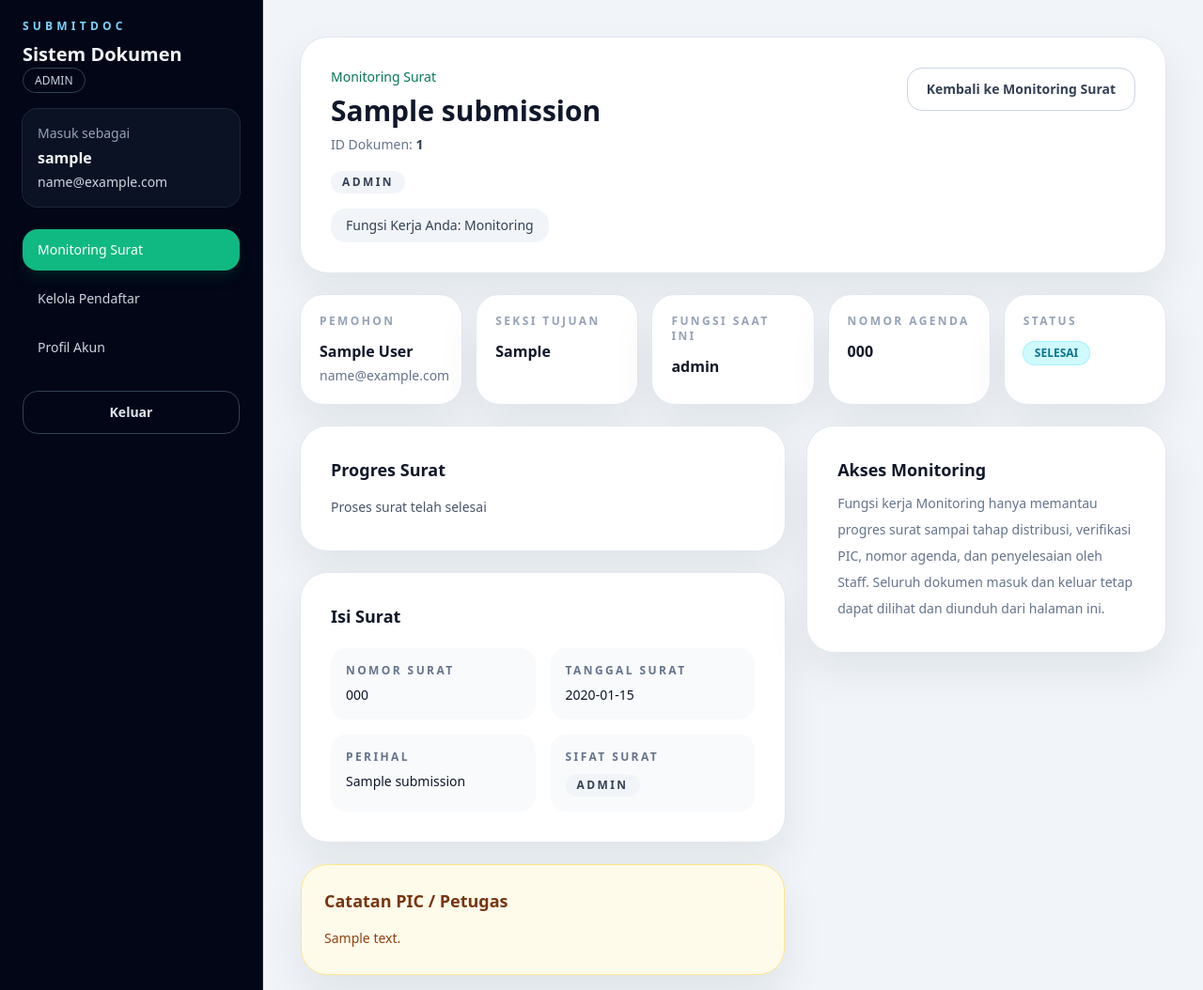
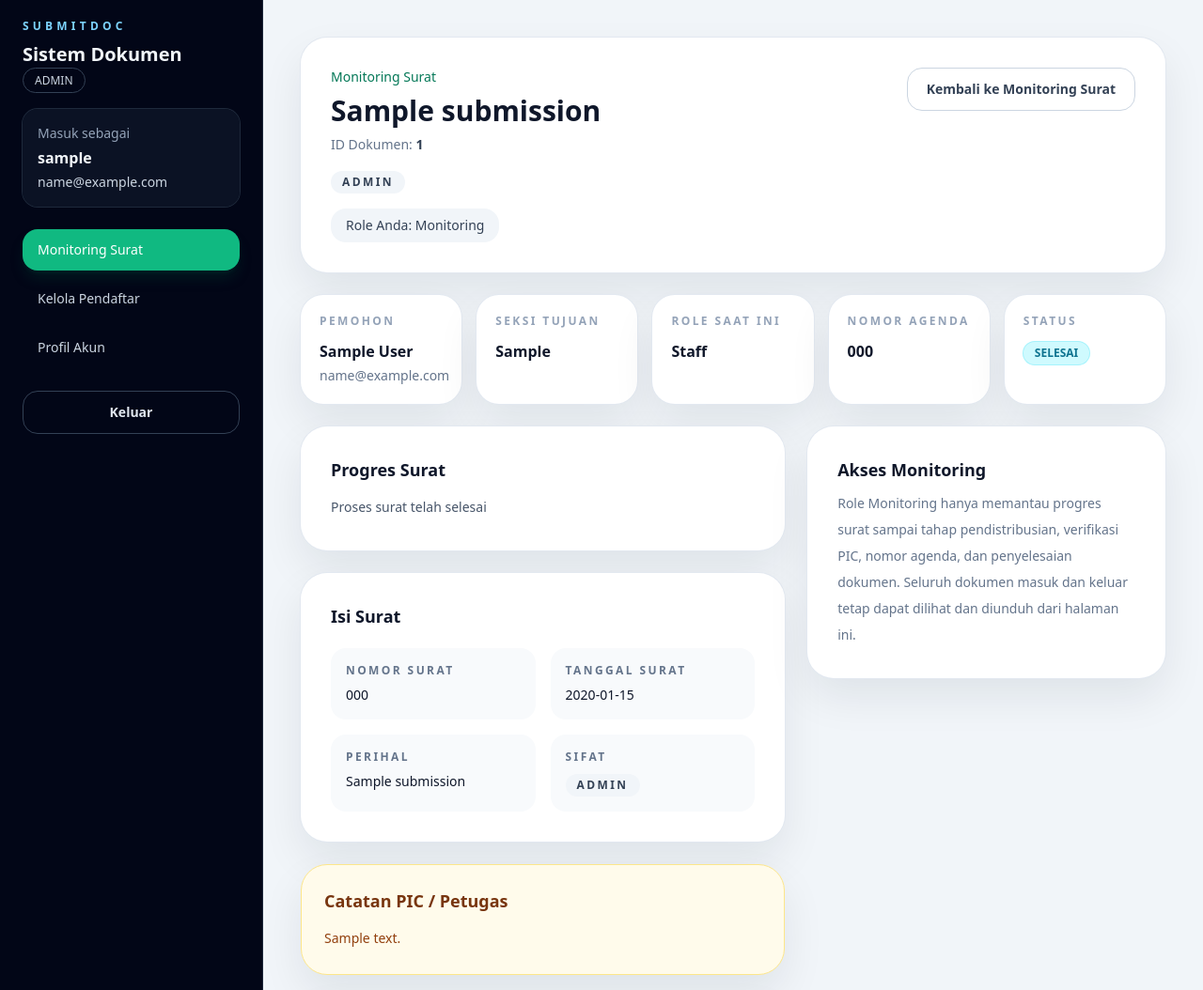
Before and after one commit to donirizkyf/esurat, a FastAPI app: page /admin/documents/1 in a window 1280 px wide. Shown: the top 1054 px of the page at 94% size. Run offline with FastAPI, Linux system fonts and the light colour scheme; the visitor is signed in with stand-in values (Sample User, id 1); tables that the repository leaves empty hold one stand-in row (values such as "Sample post"); some libraries are stand-ins or nearby versions.

Commit message:
Refine agenda flow and role-based document panels

```diff
--- a/app/main.py
+++ b/app/main.py
@@ -59,7 +59,7 @@ VALID_ACCOUNT_STATUSES = tuple(ACCOUNT_STATUS_LABELS.keys())
 USER_SCOPE_OPTIONS = ("service_user", "internal")
 INTERNAL_ACCOUNT_TYPE_OPTIONS = ("admin", "super_admin")
 INTERNAL_STAFF_ROLE_OPTIONS = ("OA", "Monitoring", "PIC", "Staff", "Staff KK")
-SUPER_ADMIN_STAFF_ROLE_LABEL = "Semua"
+SUPER_ADMIN_STAFF_ROLE_LABEL = "Super Admin"
 STAFF_ROLE_OA = "OA"
 STAFF_ROLE_MONITORING = "Monitoring"
 STAFF_ROLE_PIC = "PIC"
@@ -173,6 +173,18 @@ def get_staff_function(user: models.User | None) -> str:
     return normalized
 
 
+def get_current_submission_role(submission: models.DocumentSubmission) -> str:
+    if submission.status == "PENOMORAN_AGENDA":
+        return STAFF_ROLE_OA
+    if submission.status == "VERIFIKASI_PETUGAS":
+        return STAFF_ROLE_PIC
+    if submission.status in {"PENELITIAN_DOKUMEN", "SELESAI"}:
+        return STAFF_ROLE_STAFF
+    if submission.status == "PENOLAKAN":
+        return submission.assigned_staff_role or STAFF_ROLE_OA
+    return submission.assigned_staff_role or STAFF_ROLE_OA
+
+
 def can_route_document(user: models.User | None) -> bool:
     return is_super_admin(user) or get_staff_function(user) == STAFF_ROLE_OA
 
@@ -202,6 +214,38 @@ def can_edit_submission_metadata(user: models.User | None) -> bool:
     )
 
 
+def can_show_route_panel(user: models.User | None, submission: models.DocumentSubmission) -> bool:
+    return submission.status == "PENOMORAN_AGENDA" and can_route_document(user)
+
+
+def can_show_verify_panel(user: models.User | None, submission: models.DocumentSubmission) -> bool:
+    return (
+        submission.status == "VERIFIKASI_PETUGAS"
+        and can_verify_document(user)
+        and can_operate_on_section(user, submission.assigned_section)
+    )
+
+
+def can_show_complete_panel(user: models.User | None, submission: models.DocumentSubmission) -> bool:
+    return (
+        submission.status == "PENELITIAN_DOKUMEN"
+        and can_upload_response_document(user)
+        and can_operate_on_section(user, submission.assigned_section)
+    )
+
+
+def can_show_metadata_panel(user: models.User | None, submission: models.DocumentSubmission) -> bool:
+    if not can_edit_submission_metadata(user):
+        return False
+    if submission.status == "PENOMORAN_AGENDA":
+        return can_route_document(user)
+    if submission.status == "VERIFIKASI_PETUGAS":
+        return can_verify_document(user) and can_operate_on_section(user, submission.assigned_section)
+    if submission.status == "PENELITIAN_DOKUMEN":
+        return can_upload_response_document(user) and can_operate_on_section(user, submission.assigned_section)
+    return False
+
+
 def normalize_urgency_level(raw_value: str | None) -> str:
     normalized = (raw_value or "BIASA").strip().upper()
     if normalized not in URGENCY_OPTIONS:
@@ -229,20 +273,24 @@ def build_section_code(section_name: str) -> str:
 
 
 def generate_agenda_number(db: Session, section_name: str) -> str:
-    code = build_section_code(section_name)
-    today_stamp = datetime.now().strftime("%Y%m%d")
-    prefix = f"AGD/{code}/{today_stamp}/"
+    now = datetime.now()
+    year_start = datetime(now.year, 1, 1)
+    next_year_start = datetime(now.year + 1, 1, 1)
     existing_count = (
         db.query(models.DocumentSubmission)
-        .filter(models.DocumentSubmission.agenda_number.like(f"{prefix}%"))
+        .filter(
+            models.DocumentSubmission.agenda_number.isnot(None),
+            models.DocumentSubmission.created_at >= year_start,
+            models.DocumentSubmission.created_at < next_year_start,
+        )
         .count()
     )
-    return f"{prefix}{existing_count + 1:04d}"
+    return f"{existing_count + 1:06d}"
 
 
 def get_submission_progress_label(submission: models.DocumentSubmission) -> str:
     if submission.status == "PENOMORAN_AGENDA":
-        return "Menunggu tindakan OA untuk distribusi ke PIC atau Staff"
+        return "Menunggu tindakan OA untuk pendistribusian ke seksi tujuan"
     if submission.status == "VERIFIKASI_PETUGAS":
         return f"Menunggu verifikasi PIC seksi {submission.assigned_section or '-'}"
     if submission.status == "PENELITIAN_DOKUMEN":
@@ -285,7 +333,7 @@ def build_admin_dashboard_context(
         "status_labels": STATUS_LABELS,
         "valid_statuses": VALID_STATUSES,
         "selected_status": selected_status,
-        "staff_function": get_staff_function(current_user),
+        "staff_role": get_staff_function(current_user),
         "can_route_document": can_route_document(current_user),
         "can_verify_document": can_verify_document(current_user),
         "can_upload_response_document": can_upload_response_document(current_user),
@@ -744,19 +792,14 @@ def update_document_metadata(
     current_user = get_admin_user(request, db)
     if not current_user:
         return RedirectResponse(url="/login/petugas", status_code=status.HTTP_303_SEE_OTHER)
-    if not can_edit_submission_metadata(current_user):
-        raise HTTPException(
-            status_code=status.HTTP_403_FORBIDDEN,
-            detail="Petugas ini tidak memiliki hak untuk mengubah metadata surat.",
-        )
 
     submission = get_internal_submission(db, document_id)
     if not submission:
         return RedirectResponse(url="/admin/dashboard", status_code=status.HTTP_303_SEE_OTHER)
-    if not can_operate_on_section(current_user, submission.assigned_section):
+    if not can_show_metadata_panel(current_user, submission):
         raise HTTPException(
             status_code=status.HTTP_403_FORBIDDEN,
-            detail="Petugas hanya dapat mengubah metadata surat pada seksinya.",
+            detail="Metadata surat hanya dapat diubah oleh role yang aktif pada tahap surat ini.",
         )
 
     cleaned_letter_number = letter_number.strip()
@@ -1035,13 +1078,14 @@ def build_admin_document_detail_context(
         "submission": submission,
         "status_labels": STATUS_LABELS,
         "upload_error": upload_error,
-        "staff_function": get_staff_function(current_user),
+        "staff_role": get_staff_function(current_user),
+        "current_submission_role": get_current_submission_role(submission),
         "submission_progress": get_submission_progress_label(submission),
-        "can_route_document": can_route_document(current_user),
-        "can_verify_document": can_verify_document(current_user),
-        "can_upload_response_document": can_upload_response_document(current_user),
-        "can_complete_document": can_complete_document(current_user),
-        "can_edit_submission_metadata": can_edit_submission_metadata(current_user),
+        "can_route_document": can_show_route_panel(current_user, submission),
+        "can_verify_document": can_show_verify_panel(current_user, submission),
+        "can_upload_response_document": can_show_complete_panel(current_user, submission),
+        "can_complete_document": can_show_complete_panel(current_user, submission),
+        "can_edit_submission_metadata": can_show_metadata_panel(current_user, submission),
         "can_download_original": True,
         "can_download_result": bool(submission.result_stored_filename),
         "internal_section_options": INTERNAL_SECTION_OPTIONS,
@@ -1053,7 +1097,6 @@ def build_admin_document_detail_context(
 def distribute_document(
     document_id: str,
     request: Request,
-    target_staff_role: str = Form(...),
     section_name: str = Form(...),
     db: Session = Depends(get_db),
 ):
@@ -1067,24 +1110,17 @@ def distribute_document(
     if not submission:
         return RedirectResponse(url="/admin/dashboard", status_code=status.HTTP_303_SEE_OTHER)
 
-    cleaned_target = target_staff_role.strip()
     cleaned_section = section_name.strip()
-    if cleaned_target not in {STAFF_ROLE_PIC, STAFF_ROLE_STAFF}:
-        return RedirectResponse(url=f"/admin/documents/{document_id}", status_code=status.HTTP_303_SEE_OTHER)
     if cleaned_section not in INTERNAL_SECTION_OPTIONS:
         return RedirectResponse(url=f"/admin/documents/{document_id}", status_code=status.HTTP_303_SEE_OTHER)
     if submission.status in {"PENOLAKAN", "SELESAI"}:
         return RedirectResponse(url=f"/admin/documents/{document_id}", status_code=status.HTTP_303_SEE_OTHER)
 
     submission.assigned_section = cleaned_section
-    submission.assigned_staff_role = cleaned_target
+    submission.assigned_staff_role = STAFF_ROLE_PIC
     submission.admin_notes = None
-    if cleaned_target == STAFF_ROLE_PIC:
-        submission.status = "VERIFIKASI_PETUGAS"
-        submission.agenda_number = None
-    else:
-        submission.status = "PENELITIAN_DOKUMEN"
-        submission.agenda_number = generate_agenda_number(db, cleaned_section)
+    submission.status = "VERIFIKASI_PETUGAS"
+    submission.agenda_number = None
 
     db.commit()
     log_audit_event(db, request, current_user.id, "verify", submission.document_id)
--- a/templates/admin_dashboard.html
+++ b/templates/admin_dashboard.html
@@ -11,10 +11,10 @@
                 <p class="text-sm font-medium text-emerald-700">Menu Petugas</p>
                 <h1 class="mt-2 text-3xl font-semibold text-slate-900">Monitoring Surat</h1>
                 <p class="mt-2 max-w-3xl text-sm leading-6 text-slate-500">
-                    Pantau progres surat masuk dari pengguna jasa, cek distribusi ke seksi, verifikasi PIC, nomor agenda otomatis, sampai upload surat jawaban oleh staff.
+                    Pantau progres surat masuk dari pengguna jasa, cek pendistribusian ke seksi, verifikasi PIC, nomor agenda otomatis, sampai upload surat jawaban oleh staff.
                 </p>
                 <div class="mt-4 inline-flex rounded-2xl bg-slate-100 px-4 py-2 text-sm font-medium text-slate-700">
-                    Fungsi Kerja Anda: {{ staff_function }}
+                    Role Anda: {{ staff_role }}
                 </div>
             </div>
             <form class="grid gap-3 sm:grid-cols-[minmax(220px,1fr)_auto]" method="get" action="/admin/dashboard">
@@ -57,7 +57,7 @@
                     <tr class="text-left text-xs font-semibold uppercase tracking-[0.2em] text-slate-500">
                         <th class="px-6 py-4">Surat Masuk</th>
                         <th class="px-6 py-4">Pemohon</th>
-                        <th class="px-6 py-4">Seksi / Fungsi</th>
+                        <th class="px-6 py-4">Seksi / Role</th>
                         <th class="px-6 py-4">Agenda</th>
                         <th class="px-6 py-4">Progres</th>
                         <th class="px-6 py-4">Aksi</th>
--- a/templates/admin_document_detail.html
+++ b/templates/admin_document_detail.html
@@ -15,7 +15,7 @@
                     <span class="{{ urgency_badge_class(submission.urgency_level) }}">{{ submission.urgency_level }}</span>
                 </div>
                 <div class="mt-4 inline-flex rounded-2xl bg-slate-100 px-4 py-2 text-sm font-medium text-slate-700">
-                    Fungsi Kerja Anda: {{ staff_function }}
+                    Role Anda: {{ staff_role }}
                 </div>
             </div>
             <a href="/admin/dashboard" class="inline-flex items-center justify-center rounded-2xl border border-slate-300 px-5 py-3 text-sm font-semibold text-slate-700 transition hover:bg-slate-50">
@@ -35,8 +35,8 @@
             <p class="mt-3 text-base font-semibold text-slate-900">{{ submission.assigned_section or '-' }}</p>
         </div>
         <div class="rounded-[24px] bg-white p-5 shadow-panel ring-1 ring-slate-200">
-            <p class="text-xs font-semibold uppercase tracking-[0.2em] text-slate-400">Fungsi Saat Ini</p>
-            <p class="mt-3 text-base font-semibold text-slate-900">{{ submission.assigned_staff_role or 'OA' }}</p>
+            <p class="text-xs font-semibold uppercase tracking-[0.2em] text-slate-400">Role Saat Ini</p>
+            <p class="mt-3 text-base font-semibold text-slate-900">{{ current_submission_role }}</p>
         </div>
         <div class="rounded-[24px] bg-white p-5 shadow-panel ring-1 ring-slate-200">
             <p class="text-xs font-semibold uppercase tracking-[0.2em] text-slate-400">Nomor Agenda</p>
@@ -71,7 +71,7 @@
                         <dd class="mt-2 text-sm font-medium text-slate-900">{{ submission.subject }}</dd>
                     </div>
                     <div class="rounded-2xl bg-slate-50 p-4">
-                        <dt class="text-xs font-semibold uppercase tracking-[0.2em] text-slate-500">Sifat Surat</dt>
+                        <dt class="text-xs font-semibold uppercase tracking-[0.2em] text-slate-500">Sifat</dt>
                         <dd class="mt-2">
                             <span class="{{ urgency_badge_class(submission.urgency_level) }}">{{ submission.urgency_level }}</span>
                         </dd>
@@ -88,7 +88,7 @@
             {% if can_edit_submission_metadata %}
             <div class="rounded-[28px] bg-white p-6 shadow-panel ring-1 ring-slate-200 sm:p-8">
                 <h2 class="text-lg font-semibold text-slate-900">Edit Metadata Surat</h2>
-                <p class="mt-2 text-sm text-slate-500">OA, PIC, Staff, dan Staff KK dapat memperbarui nomor surat, tanggal surat, dan perihal sesuai dokumen terbaru yang sedang diproses.</p>
+                <p class="mt-2 text-sm text-slate-500">Role aktif pada tahap surat ini dapat memperbarui nomor surat, tanggal surat, dan perihal sesuai dokumen terbaru yang sedang diproses.</p>
                 <form class="mt-5 grid gap-4 sm:grid-cols-2" method="post" action="/admin/documents/{{ submission.document_id }}/metadata">
                     <div class="space-y-2">
                         <label for="letter_number" class="text-sm font-semibold text-slate-700">Nomor Surat</label>
@@ -146,18 +146,11 @@
         <div class="space-y-6">
             {% if can_route_document %}
             <div class="rounded-[28px] bg-white p-6 shadow-panel ring-1 ring-slate-200 sm:p-8">
-                <h2 class="text-lg font-semibold text-slate-900">Distribusi oleh OA</h2>
+                <h2 class="text-lg font-semibold text-slate-900">Pendistribusian Dokumen</h2>
                 <p class="mt-2 text-sm text-slate-500">
-                    OA dapat mendistribusikan surat langsung ke PIC untuk verifikasi atau langsung ke Staff jika surat tidak memerlukan verifikasi. Distribusi ke Staff akan otomatis membuat nomor agenda.
+                    OA menentukan seksi tujuan untuk surat ini. Setelah pendistribusian, surat masuk ke tahap verifikasi petugas pada seksi terkait.
                 </p>
                 <form class="mt-5 space-y-4" method="post" action="/admin/documents/{{ submission.document_id }}/distribute">
-                    <div>
-                        <label for="target_staff_role" class="text-sm font-semibold text-slate-700">Distribusikan ke</label>
-                        <select id="target_staff_role" name="target_staff_role" class="mt-2 w-full rounded-2xl border border-slate-200 bg-slate-50 px-4 py-3 text-sm outline-none transition focus:border-emerald-400 focus:bg-white focus:ring-4 focus:ring-emerald-100">
-                            <option value="PIC">PIC Seksi</option>
-                            <option value="Staff">Staff Seksi</option>
-                        </select>
-                    </div>
                     <div>
                         <label for="section_name" class="text-sm font-semibold text-slate-700">Seksi Tujuan</label>
                         <select id="section_name" name="section_name" class="mt-2 w-full rounded-2xl border border-slate-200 bg-slate-50 px-4 py-3 text-sm outline-none transition focus:border-emerald-400 focus:bg-white focus:ring-4 focus:ring-emerald-100">
@@ -167,7 +160,7 @@
                         </select>
                     </div>
                     <button type="submit" class="inline-flex w-full items-center justify-center rounded-2xl bg-emerald-600 px-5 py-3 text-sm font-semibold text-white transition hover:bg-emerald-700">
-                        Simpan Distribusi Surat
+                        Simpan Pendistribusian Dokumen
                     </button>
                 </form>
             </div>
@@ -177,12 +170,12 @@
             <div class="rounded-[28px] bg-white p-6 shadow-panel ring-1 ring-slate-200 sm:p-8">
                 <h2 class="text-lg font-semibold text-slate-900">Verifikasi oleh PIC</h2>
                 <p class="mt-2 text-sm text-slate-500">
-                    Jika dokumen lengkap, surat akan otomatis mendapat nomor agenda dan masuk ke Staff seksi terkait. Jika tidak lengkap, surat ditolak permanen dan pengguna jasa harus mengunggah surat baru.
+                    Jika dokumen lengkap, surat akan otomatis mendapat nomor agenda dan masuk ke penelitian dokumen pada seksi terkait. Jika tidak lengkap, surat ditolak permanen dan pengguna jasa harus mengunggah surat baru.
                 </p>
                 <div class="mt-5 flex flex-col gap-3">
                     <form method="post" action="/admin/documents/{{ submission.document_id }}/verify-accept">
                         <button type="submit" class="inline-flex w-full items-center justify-center rounded-2xl bg-emerald-600 px-5 py-3 text-sm font-semibold text-white transition hover:bg-emerald-700">
-                            Verifikasi Lengkap dan Distribusikan ke Staff
+                            Verifikasi Lengkap
                         </button>
                     </form>
                 </div>
@@ -218,7 +211,7 @@
 
             {% if can_upload_response_document %}
             <div class="rounded-[28px] bg-white p-6 shadow-panel ring-1 ring-slate-200 sm:p-8">
-                <h2 class="text-lg font-semibold text-slate-900">Penyelesaian oleh Staff / Staff KK</h2>
+                <h2 class="text-lg font-semibold text-slate-900">Penyelesaian Dokumen</h2>
                 <p class="mt-2 text-sm text-slate-500">
                     Staff atau Staff KK menerima surat yang sudah bernomor agenda untuk diteliti. Jika ada surat jawaban, unggah ke sistem. Jika tidak ada surat jawaban, petugas tetap bisa menandai proses sebagai selesai.
                 </p>
@@ -246,11 +239,11 @@
             </div>
             {% endif %}
 
-            {% if staff_function == 'Monitoring' %}
+            {% if staff_role == 'Monitoring' %}
             <div class="rounded-[28px] bg-white p-6 shadow-panel ring-1 ring-slate-200 sm:p-8">
                 <h2 class="text-lg font-semibold text-slate-900">Akses Monitoring</h2>
                 <p class="mt-2 text-sm leading-7 text-slate-500">
-                    Fungsi kerja Monitoring hanya memantau progres surat sampai tahap distribusi, verifikasi PIC, nomor agenda, dan penyelesaian oleh Staff. Seluruh dokumen masuk dan keluar tetap dapat dilihat dan diunduh dari halaman ini.
+                    Role Monitoring hanya memantau progres surat sampai tahap pendistribusian, verifikasi PIC, nomor agenda, dan penyelesaian dokumen. Seluruh dokumen masuk dan keluar tetap dapat dilihat dan diunduh dari halaman ini.
                 </p>
             </div>
             {% endif %}
--- a/templates/admin_users.html
+++ b/templates/admin_users.html
@@ -64,7 +64,7 @@
                     <tr class="text-left text-xs font-semibold uppercase tracking-[0.2em] text-slate-500">
                         <th class="px-6 py-4">{% if user_scope == 'service_user' %}Perusahaan{% else %}Petugas{% endif %}</th>
                         <th class="px-6 py-4">{% if user_scope == 'service_user' %}PIC{% else %}Kontak{% endif %}</th>
-                        <th class="px-6 py-4">{% if user_scope == 'service_user' %}Identitas{% else %}Fungsi Kerja / Seksi{% endif %}</th>
+                        <th class="px-6 py-4">{% if user_scope == 'service_user' %}Identitas{% else %}Role / Seksi{% endif %}</th>
                         <th class="px-6 py-4">Status</th>
                         <th class="px-6 py-4">Terdaftar</th>
                         <th class="px-6 py-4">Aksi</th>
```
Also changed, not shown: templates/admin_user_detail.html (+6 -6 lines).
